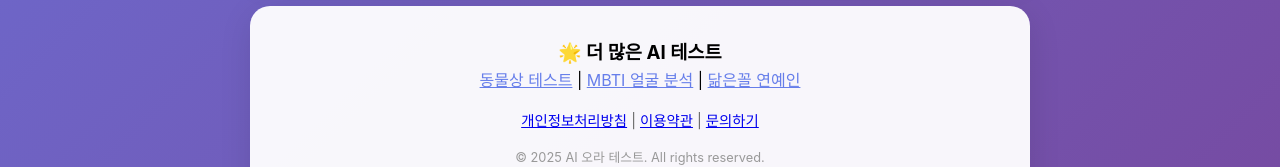
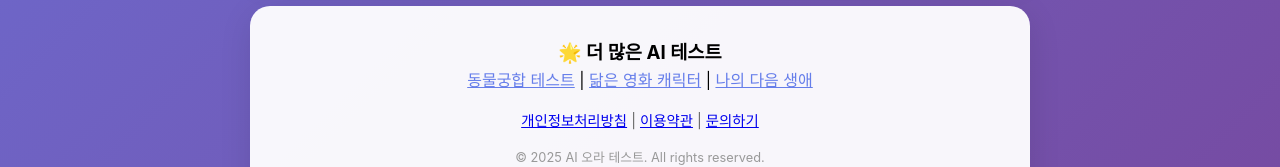
Before and after one commit to BYEONGJUJO/aura-color-test, a website: page index.html in a window 1280 px wide. Shown: the part 1433-1600 px from the top of the page. Drawn offline with Linux system fonts and the light colour scheme.

Commit message:
Update index.html

```diff
--- a/index.html
+++ b/index.html
@@ -402,9 +402,9 @@
         <div class="footer">
             <h3>🌟 더 많은 AI 테스트</h3>
             <p>
-                <a href="#" style="color: #667eea;">동물상 테스트</a> |
-                <a href="#" style="color: #667eea;">MBTI 얼굴 분석</a> |
-                <a href="#" style="color: #667eea;">닮은꼴 연예인</a>
+                <a href="#" style="color: #667eea;">동물궁합 테스트</a> |
+                <a href="#" style="color: #667eea;">닮은 영화 캐릭터</a> |
+                <a href="#" style="color: #667eea;">나의 다음 생애</a>
             </p>
             <div style="margin-top: 1rem; color: #666; font-size: 0.9rem;">
                 <a href="#privacy">개인정보처리방침</a> |
```
